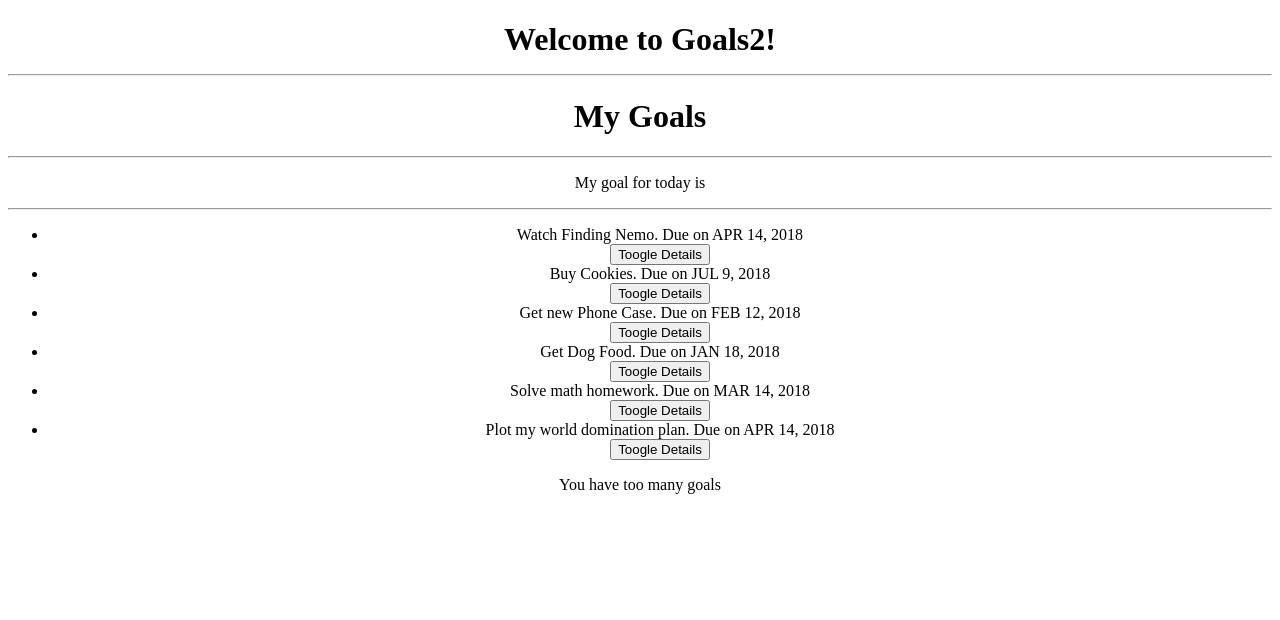
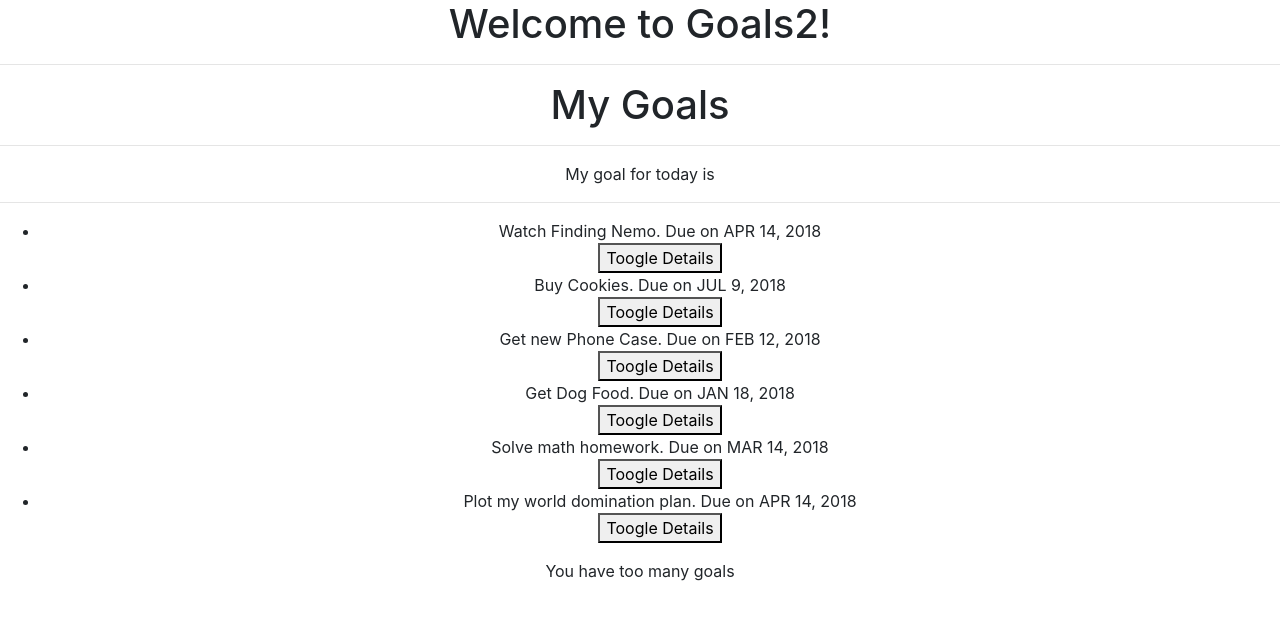
Before and after one commit to sami-mai/Goals2, an Angular app: page / in a window 1280 px wide. Shown: the top 620 px of the page. Built offline with nearby package versions, Linux system fonts and the light colour scheme.

Commit message:
add and import bootsrap

```diff
--- a/package.json
+++ b/package.json
@@ -21,6 +21,7 @@
     "@angular/platform-browser": "^5.2.0",
     "@angular/platform-browser-dynamic": "^5.2.0",
     "@angular/router": "^5.2.0",
+    "bootstrap": "^4.0.0",
     "core-js": "^2.4.1",
     "rxjs": "^5.5.6",
     "zone.js": "^0.8.19"
--- a/src/styles.css
+++ b/src/styles.css
@@ -1 +1,3 @@
 /* You can add global styles to this file, and also import other style files */
+
+@import "~bootstrap/dist/css/bootstrap.css"
```
Also changed, not shown: 1 other file (tests, documents, lock files or other folders).
